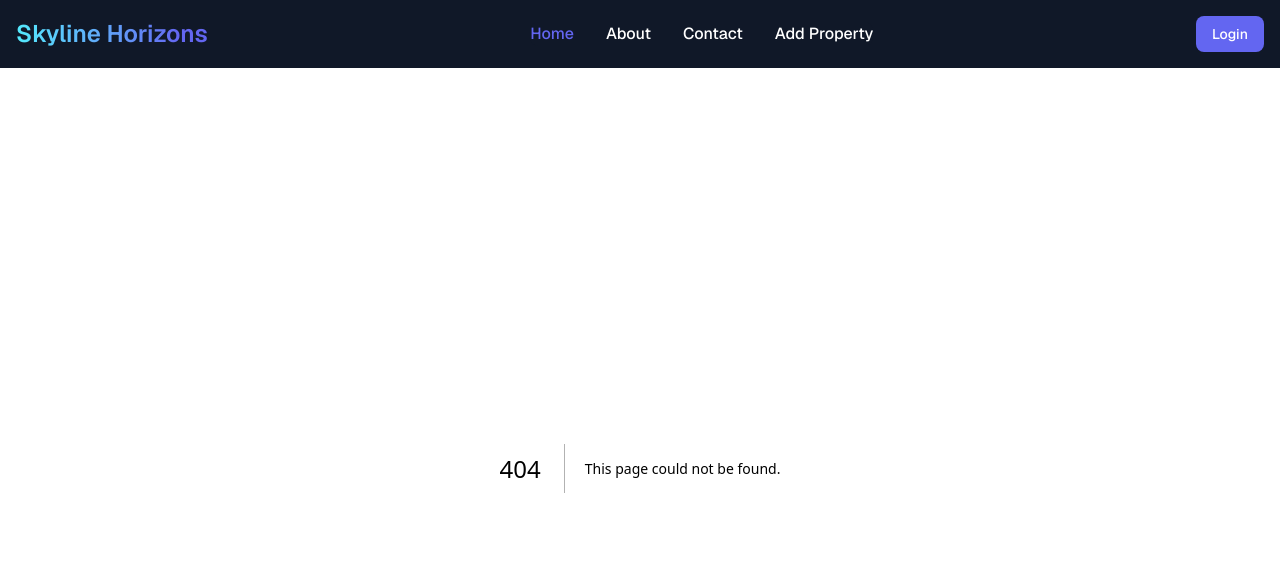
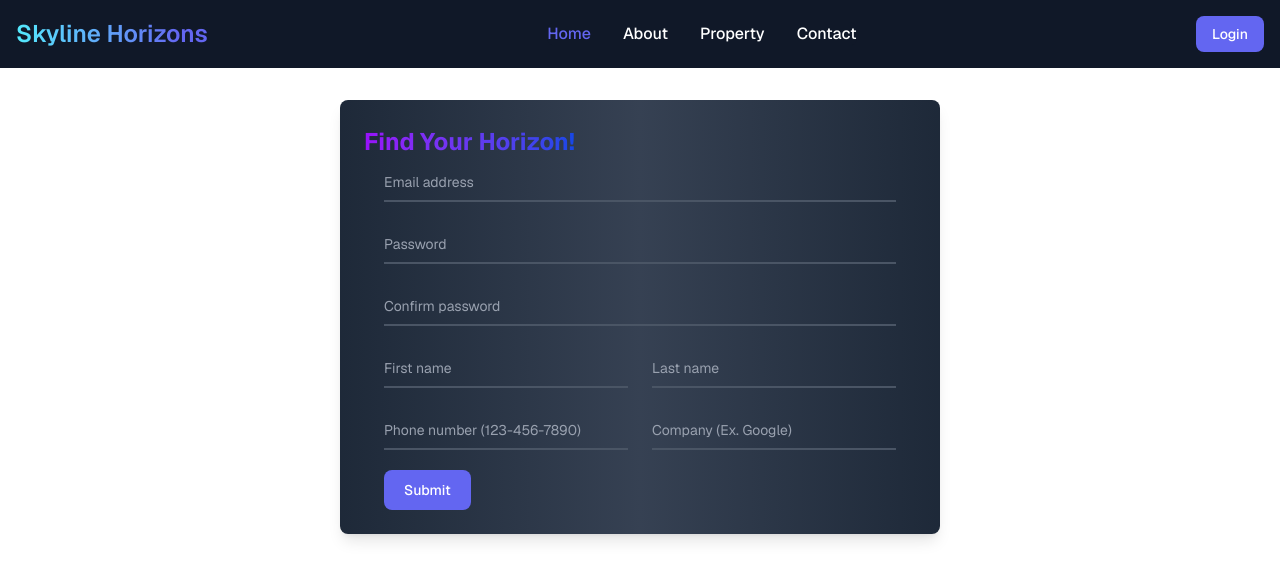
Before and after one commit to HADES248/Skyline-Horizons, a Next.js app: page /signup in a window 1280 px wide. Before the commit this address had no page. Shown: the top 580 px of the page. Built offline with nearby package versions, Linux system fonts and the light colour scheme.

Commit message:
add property and login pages, update layout metadata, and enhance contact page styling

```diff
--- a/src/app/contact/page.jsx
+++ b/src/app/contact/page.jsx
@@ -1,7 +1,8 @@
 export default function Contact() {
   return (
-    <div className="max-w-screen-2xl flex flex-col justify-center items-center mt-3 2xl:mx-auto">
-      <div className="p-6 bg-gray-800 border-gray-700 rounded-lg shadow-lg w-[280px] sm:w-[430px]">
+    <div className="max-w-screen-2xl flex flex-col md:flex-row-reverse justify-between items-center 2xl:mx-auto">
+      <img src="contact-page.png" className="hidden sm:block h-[565px] w-[450px] lg:w-[600px] xl:w-[800px]"/>
+      <div className="p-6 bg-gradient-to-r from-gray-800 via-gray-700 to-gray-800 border-gray-700 rounded-lg shadow-lg w-[280px] mt-4 sm:w-[430px] sm:ml-6 xl:ml-12">
         <form className="mb-6 w-full max-w-sm 2xl:mx-auto">
           <div className="mb-6">
             <label htmlFor="email" className="block mb-2 text-sm font-medium text-gray-200">Your email</label>
@@ -16,7 +17,7 @@ export default function Contact() {
             <textarea id="message" rows="4" className="block p-2.5 w-full text-sm rounded-lg border bg-gray-900 border-gray-700 placeholder-gray-500 text-gray-200 focus:ring-blue-500 focus:border-blue-500" placeholder="Your message..."></textarea>
           </div>
           <div className="flex justify-center items-center">
-            <button type="submit" className=" text-white w-1/2 bg-primary hover:bg-blue-600 font-medium rounded-lg text-sm px-5 py-2.5 mb-2 focus:bg-blue-700 focus:ring-offset-2 focus:ring-blue-500">Send message</button>
+            <button type="submit" className=" text-white w-1/2 bg-primary hover:bg-blue-600 font-medium rounded-lg text-sm px-5 py-2.5 mb-2 focus:bg-blue-700 focus:ring-offset-2 focus:ring-blue-500 cursor-pointer">Send message</button>
           </div>
         </form>
         <div className="flex flex-col justify-center items-center">
--- a/src/app/globals.css
+++ b/src/app/globals.css
@@ -28,3 +28,7 @@ body {
 body::-webkit-scrollbar {
   width: 0;
 }
+
+h1 {
+  font-size: x-large;
+}
--- a/src/app/layout.js
+++ b/src/app/layout.js
@@ -13,8 +13,8 @@ const geistMono = Geist_Mono({
 });
 
 export const metadata = {
-  title: "Create Next App",
-  description: "Generated by create next app",
+  title: "Skyline Horizons",
+  description: "Skyline Horizons is an Real Estate company that allows you to buy, sell, and rent properties. It also allows you to add your own property for sale or rent.",
 };
 
 export default function RootLayout({ children }) {
--- /dev/null
+++ b/src/app/login/page.jsx
@@ -0,0 +1,31 @@
+import Link from "next/link"
+export default function LogIn() {
+  return (
+    <div>
+      <div className="max-w-screen-2xl flex flex-col sm:flex-row items-center justify-between 2xl:mx-auto">
+        <img src="sign-in.jpg" className="h-[565px] hidden sm:block sm:w-[400px] lg:w-[600px] xl:w-[850px] object-cover"/>
+        <div className="md:w-1/2 max-w-lg flex justify-center items-center mt-3 flex-col ml-4 md:ml-6 pr-6 mr-6 p-6 bg-gradient-to-r from-gray-800 via-gray-700 to bg-gray-800 border-gray-700 rounded-xl shadow-lg">
+          <h1 className="2xl">Login to Skyline Horizons</h1>
+          <form className="max-w-lg w-full mt-5 rounded-lg">
+            <div className="mb-5">
+              <label htmlFor="email" className="block mb-2 text-sm font-medium text-white">Your email</label>
+              <input type="email" id="email" className="border text-sm rounded-lg block w-full p-2.5 bg-gray-700 border-gray-600 placeholder-gray-400 text-white focus:ring-blue-500 focus:border-blue-500" placeholder="name@company.com" required />
+            </div>
+            <div className="mb-5">
+              <label htmlFor="password" className="block mb-2 text-sm font-medium text-white">Your password</label>
+              <input type="password" id="password" className="border text-sm rounded-lg block w-full p-2.5 bg-gray-700 border-gray-600 placeholder-gray-400 text-white focus:ring-blue-500 focus:border-blue-500" required />
+            </div>
+            <div className="flex items-start mb-5">
+              <div className="flex items-center h-5">
+                <input id="remember" type="checkbox" value="" className="w-4 h-4 border rounded-sm bg-gray-700 border-gray-600 ring-offset-gray-800 focus:bg-primary" required />
+              </div>
+              <label htmlFor="remember" className="ms-2 text-sm font-medium text-gray-300">Remember me</label>
+            </div>
+            <button type="submit" className="text-white bg-primary focus:outline-none font-medium rounded-lg text-sm w-full sm:w-auto px-5 py-2.5 text-center hover:bg-blue-700 cursor-pointer">Submit</button>
+          </form>
+          <Link href='/signup' className="hover:text-primary mt-2">Go to Sign Up page?</Link>
+        </div>
+      </div>
+    </div>
+  )
+}
--- /dev/null
+++ b/src/app/property/page.jsx
@@ -0,0 +1,9 @@
+import React from 'react'
+
+export default function Property() {
+  return (
+    <div>
+      This is the property page.
+    </div>
+  )
+}
--- /dev/null
+++ b/src/app/signup/page.jsx
@@ -0,0 +1,47 @@
+export default function SignUp() {
+  return (
+    <div className="max-w-screen-2xl flex flex-col justify-center items-center mt-3 2xl:mx-auto">
+      <div className="p-6 bg-gradient-to-r from-gray-800 via-gray-700 to-gray-800 border-gray-700 rounded-lg shadow-lg w-[280px] sm:w-[600px] mt-5">
+        <h1 className="inline mb-4 text-transparent bg-clip-text bg-gradient-to-l from-blue-700 to-purple-600 font-bold">
+          Find Your Horizon!
+        </h1>
+        <form className="max-w-lg mx-auto">
+          <div className="relative z-0 w-full mb-5 group">
+            <input type="email" name="floating_email" id="floating_email" className="block py-2.5 px-0 w-full text-sm text-white bg-transparent border-0 border-b-2 appearance-none border-gray-600 focus:outline-none focus:ring-0 focus:border-blue-600 peer" placeholder=" " required />
+            <label htmlFor="floating_email" className="peer-focus:font-medium absolute text-sm text-gray-400 duration-300 transform -translate-y-6 scale-75 top-3 -z-10 origin-[0] peer-focus:start-0 rtl:peer-focus:translate-x-1/4 rtl:peer-focus:left-auto peer-focus:text-blue-500 peer-placeholder-shown:scale-100 peer-placeholder-shown:translate-y-0 peer-focus:scale-75 peer-focus:-translate-y-6">Email address</label>
+          </div>
+          <div className="relative z-0 w-full mb-5 group">
+            <input type="password" name="floating_password" id="floating_password" className="block py-2.5 px-0 w-full text-sm bg-transparent border-0 border-b-2 appearance-none text-white border-gray-600 focus:outline-none focus:ring-0 focus:border-blue-600 peer" placeholder=" " required />
+            <label htmlFor="floating_password" className="peer-focus:font-medium absolute text-sm text-gray-400 duration-300 transform -translate-y-6 scale-75 top-3 -z-10 origin-[0] peer-focus:start-0 rtl:peer-focus:translate-x-1/4 peer-focus:text-blue-500 peer-placeholder-shown:scale-100 peer-placeholder-shown:translate-y-0 peer-focus:scale-75 peer-focus:-translate-y-6">Password</label>
+          </div>
+          <div className="relative z-0 w-full mb-5 group">
+            <input type="password" name="repeat_password" id="floating_repeat_password" className="block py-2.5 px-0 w-full text-sm bg-transparent border-0 border-b-2 appearance-none text-white border-gray-600 focus:outline-none focus:ring-0 focus:border-blue-600 peer" placeholder=" " required />
+            <label htmlFor="floating_repeat_password" className="peer-focus:font-medium absolute text-sm text-gray-400 duration-300 transform -translate-y-6 scale-75 top-3 -z-10 origin-[0] peer-focus:start-0 rtl:peer-focus:translate-x-1/4 peer-focus:text-blue-500 peer-placeholder-shown:scale-100 peer-placeholder-shown:translate-y-0 peer-focus:scale-75 peer-focus:-translate-y-6">Confirm password</label>
+          </div>
+          <div className="grid md:grid-cols-2 md:gap-6">
+            <div className="relative z-0 w-full mb-5 group">
+              <input type="text" name="floating_first_name" id="floating_first_name" className="block py-2.5 px-0 w-full text-sm bg-transparent border-0 border-b-2 appearance-none text-white border-gray-600 focus:outline-none focus:ring-0 focus:border-blue-600 peer" placeholder=" " required />
+              <label htmlFor="floating_first_name" className="peer-focus:font-medium absolute text-sm text-gray-400 duration-300 transform -translate-y-6 scale-75 top-3 -z-10 origin-[0] peer-focus:start-0 rtl:peer-focus:translate-x-1/4 peer-focus:text-blue-500 peer-placeholder-shown:scale-100 peer-placeholder-shown:translate-y-0 peer-focus:scale-75 peer-focus:-translate-y-6">First name</label>
+            </div>
+            <div className="relative z-0 w-full mb-5 group">
+              <input type="text" name="floating_last_name" id="floating_last_name" className="block py-2.5 px-0 w-full text-sm bg-transparent border-0 border-b-2 appearance-none text-white border-gray-600 focus:outline-none focus:ring-0 focus:border-blue-600 peer" placeholder=" " required />
+              <label htmlFor="floating_last_name" className="peer-focus:font-medium absolute text-sm text-gray-400 duration-300 transform -translate-y-6 scale-75 top-3 -z-10 origin-[0] peer-focus:start-0 rtl:peer-focus:translate-x-1/4 peer-focus:text-blue-500 peer-placeholder-shown:scale-100 peer-placeholder-shown:translate-y-0 peer-focus:scale-75 peer-focus:-translate-y-6">Last name</label>
+
+            </div>
+          </div>
+          <div className="grid md:grid-cols-2 md:gap-6">
+            <div className="relative z-0 w-full mb-5 group">
+              <input type="tel" pattern="[0-9]{3}-[0-9]{3}-[0-9]{4}" name="floating_phone" id="floating_phone" className="block py-2.5 px-0 w-full text-sm bg-transparent border-0 border-b-2 appearance-none text-white border-gray-600 focus:outline-none focus:ring-0 focus:border-blue-600 peer" placeholder=" " required />
+              <label htmlFor="floating_phone" className="peer-focus:font-medium absolute text-sm text-gray-400 duration-300 transform -translate-y-6 scale-75 top-3 -z-10 origin-[0] peer-focus:start-0 rtl:peer-focus:translate-x-1/4 peer-focus:text-blue-500 peer-placeholder-shown:scale-100 peer-placeholder-shown:translate-y-0 peer-focus:scale-75 peer-focus:-translate-y-6">Phone number (123-456-7890)</label>
+            </div>
+            <div className="relative z-0 w-full mb-5 group">
+              <input type="text" name="floating_company" id="floating_company" className="block py-2.5 px-0 w-full text-sm bg-transparent border-0 border-b-2 appearance-none text-white border-gray-600 focus:outline-none focus:ring-0 focus:border-blue-600 peer" placeholder=" " required />
+              <label htmlFor="floating_company" className="peer-focus:font-medium absolute text-sm text-gray-400 duration-300 transform -translate-y-6 scale-75 top-3 -z-10 origin-[0] peer-focus:start-0 rtl:peer-focus:translate-x-1/4 peer-focus:text-blue-500 peer-placeholder-shown:scale-100 peer-placeholder-shown:translate-y-0 peer-focus:scale-75 peer-focus:-translate-y-6">Company (Ex. Google)</label>
+            </div>
+          </div>
+          <button type="submit" className="text-white bg-primary hover:bg-blue-500 focus:bg-blue-700 focus:outline-none font-medium rounded-lg text-sm w-full sm:w-auto px-5 py-2.5 text-center">Submit</button>
+        </form>
+      </div>
+    </div>
+  )
+}
--- a/src/components/Navbar.jsx
+++ b/src/components/Navbar.jsx
@@ -6,7 +6,7 @@ export default function Navbar() {
       <div className="max-w-screen-xl flex flex-wrap items-center justify-between mx-auto p-4">
         <Link href="/" className="self-center sm:text-2xl font-semibold whitespace-nowrap bg-gradient-to-r from-cyan-300 to-85% to-primary bg-clip-text text-transparent">Skyline Horizons</Link>
         <div className="flex md:order-2 space-x-3 md:space-x-0 rtl:space-x-reverse">
-          <button type="button" className="text-white font-medium rounded-lg text-sm px-4 py-2 text-center cursor-pointer bg-primary hover:bg-blue-700">Login</button>
+          <Link href="/login" type="button" className="text-white font-medium rounded-lg text-sm px-4 py-2 text-center cursor-pointer bg-primary hover:bg-blue-700">Login</Link>
           <button data-collapse-toggle="navbar-cta" type="button" className="inline-flex items-center p-2 w-10 h-10 justify-center text-sm  rounded-lg md:hidden focus:outline-none focus:ring-2 text-gray-400 hover:bg-gray-700 focus:ring-gray-600" aria-controls="navbar-cta" aria-expanded="false">
             <span className="sr-only">Open main menu</span>
             <svg className="w-5 h-5" aria-hidden="true" xmlns="http://www.w3.org/2000/svg" fill="none" viewBox="0 0 17 14">
@@ -23,10 +23,10 @@ export default function Navbar() {
               <Link href="/about" className="block py-2 px-3 md:p-0 rounded-sm md:hover:text-primary text-white hover:bg-gray-700 hover:text-white md:hover:bg-transparent border-gray-700">About</Link>
             </li>
             <li>
-              <Link href="/contact" className="block py-2 px-3 md:p-0 rounded-sm md:hover:text-primary text-white hover:bg-gray-700 hover:text-white md:hover:bg-transparent border-gray-700">Contact</Link>
+              <Link href="/property" className="block py-2 px-3 md:p-0 rounded-sm md:hover:text-primary text-white hover:bg-gray-700 hover:text-white md:hover:bg-transparent border-gray-700">Property</Link>
             </li>
             <li>
-              <Link href="/" className="block py-2 px-3 md:p-0 rounded-sm md:hover:text-primary text-white hover:bg-gray-700 hover:text-white md:hover:bg-transparent border-gray-700">Add Property</Link>
+              <Link href="/contact" className="block py-2 px-3 md:p-0 rounded-sm md:hover:text-primary text-white hover:bg-gray-700 hover:text-white md:hover:bg-transparent border-gray-700">Contact</Link>
             </li>
           </ul>
         </div>
```
Also changed, not shown: public/contact-page.png (added), public/sign-in.jpg (added).
